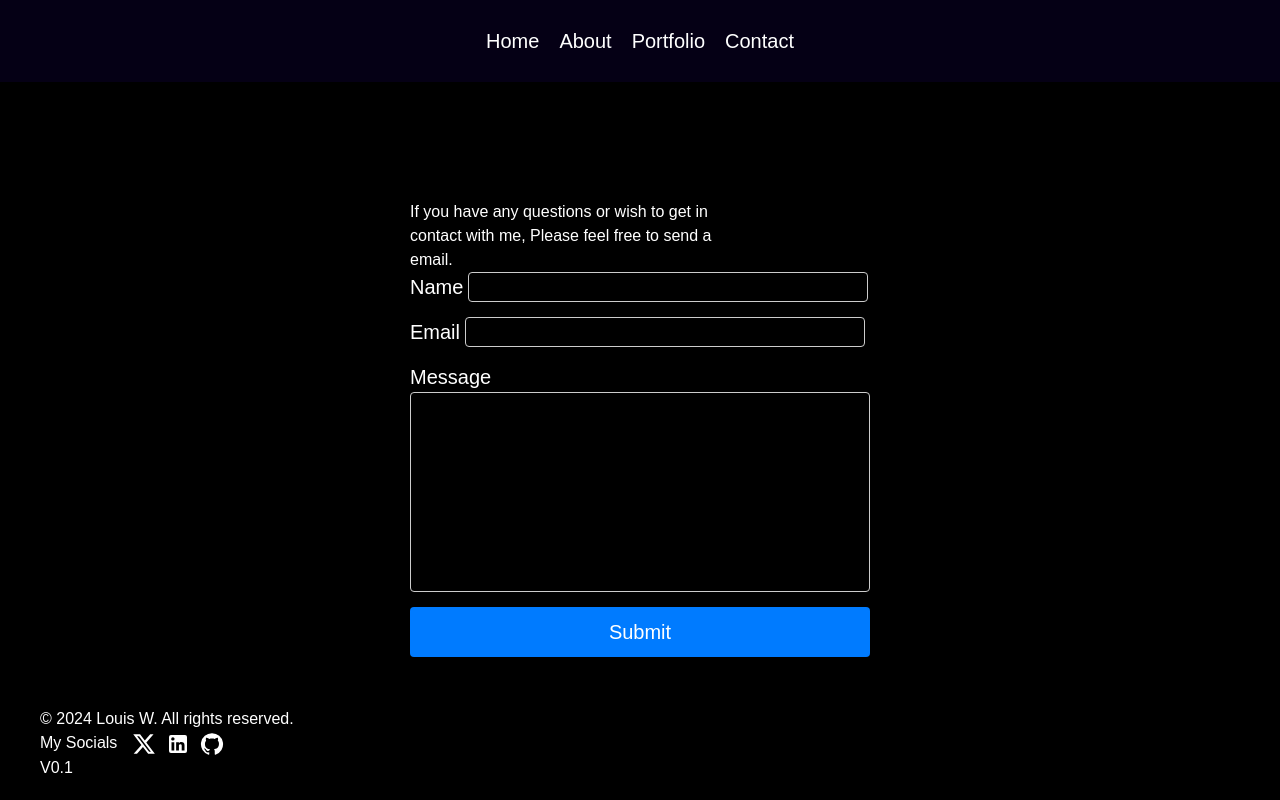
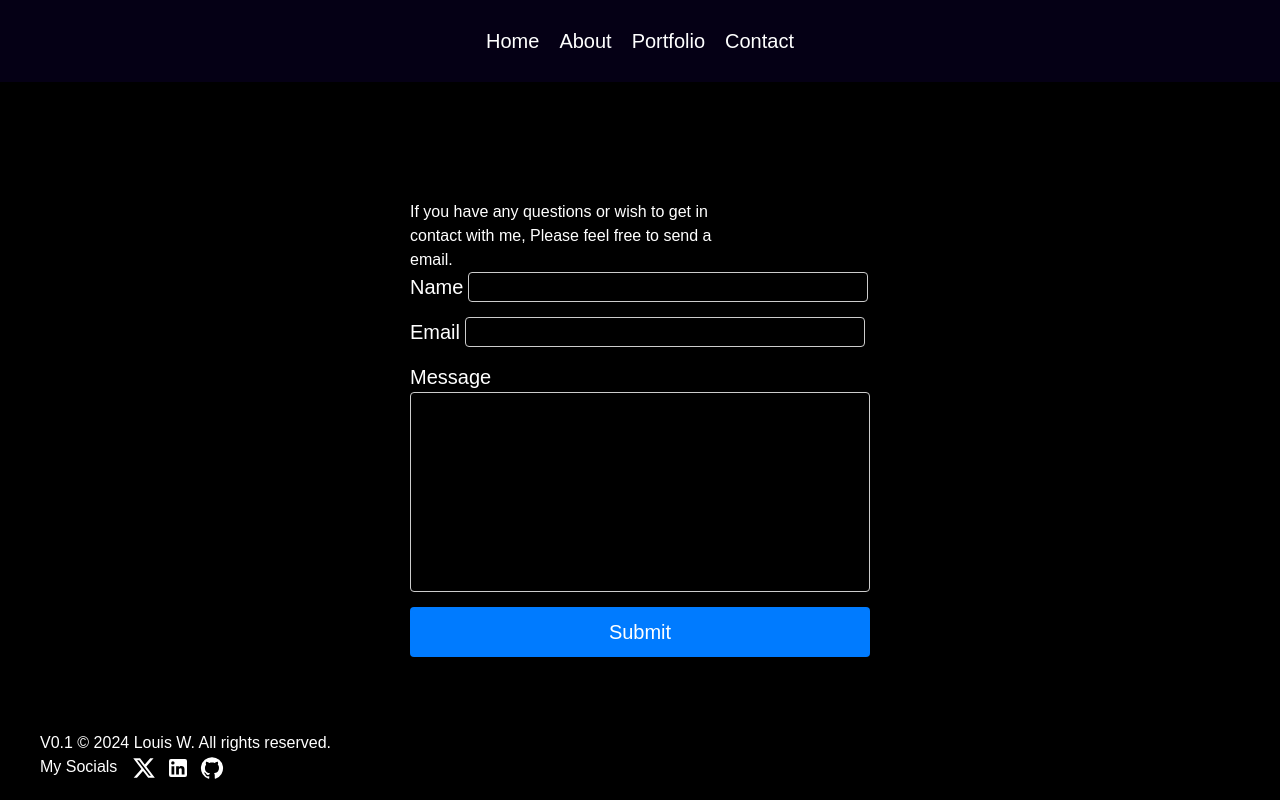
Before and after one commit to LouisWdev/Louis-react-portfolio, a React (Vite) app: page /Contact in a window 1280 px wide. Built offline with nearby package versions, Linux system fonts and the light colour scheme.

Commit message:
Made some more styling changes

```diff
--- a/src/components/Footer.tsx
+++ b/src/components/Footer.tsx
@@ -7,7 +7,7 @@ import { Link } from 'react-router-dom';
 const Footer = () => {
   return (
       <FooterContainer>
-              <Text>© 2024 Louis W. All rights reserved.</Text>
+              <Text>V0.1 © 2024 Louis W. All rights reserved. </Text>
               <Socials>My Socials
                 <TwitterIconContainer>
                    <Link to="https://twitter.com/LouisWDev">
@@ -27,7 +27,6 @@ const Footer = () => {
                    </Link>
                 </GitHubIconContainer>
               </Socials>
-              <Text>V0.1</Text>
       </FooterContainer>
   )
 }
```
